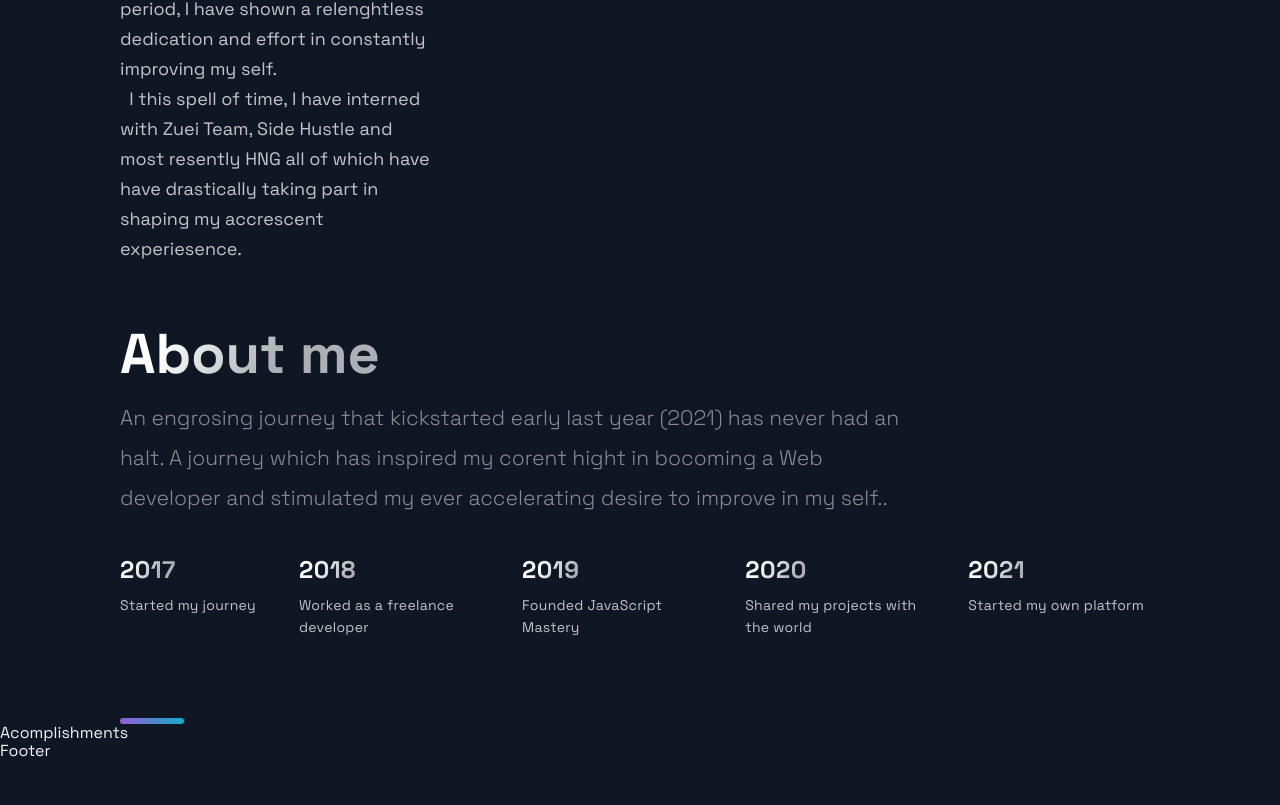
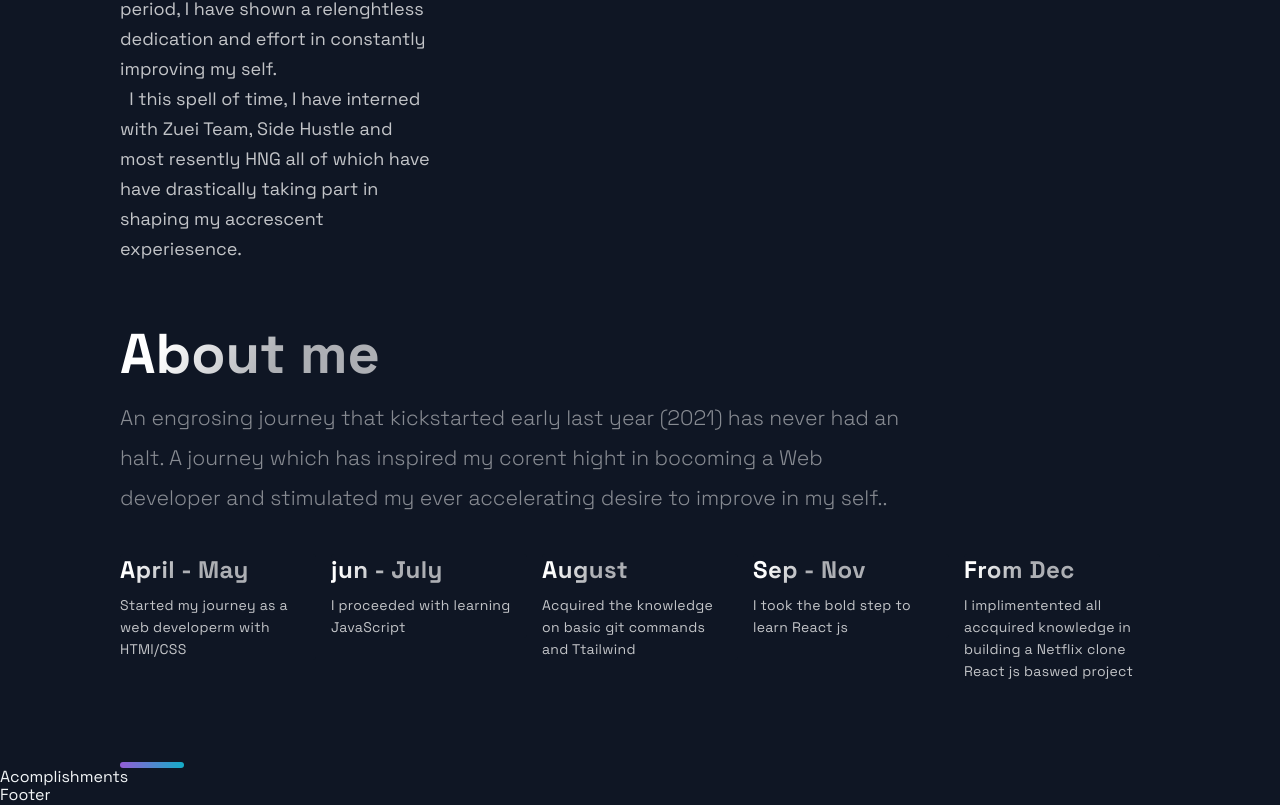
Before and after one commit to Azeezjim/MYPortfolio, a Next.js app: page / in a window 1280 px wide. Shown: the part 2113-2918 px from the top of the page. Before the commit the page ends 2874 px from the top, so only its background shows below. Built offline with nearby package versions, Linux system fonts and the light colour scheme.

Commit message:
8th  commit

```diff
--- a/src/constants/constants.js
+++ b/src/constants/constants.js
@@ -38,9 +38,9 @@ export const projects = [
 ];
 
 export const TimeLineData = [
-  { year: 2017, text: 'Started my journey', },
-  { year: 2018, text: 'Worked as a freelance developer', },
-  { year: 2019, text: 'Founded JavaScript Mastery', },
-  { year: 2020, text: 'Shared my projects with the world', },
-  { year: 2021, text: 'Started my own platform', },
+  { year: "April - May", text: 'Started my journey as a web developerm with HTMl/CSS', },
+  { year: "jun - July", text: 'I proceeded with learning JavaScript', },
+  { year: "August", text: 'Acquired the knowledge on basic git commands and Ttailwind', },
+  { year: "Sep - Nov", text: 'I took the bold step to learn React js', },
+  { year: "From Dec", text: 'I implimentented all accquired knowledge in building a Netflix clone React js baswed project', },
 ];
```
